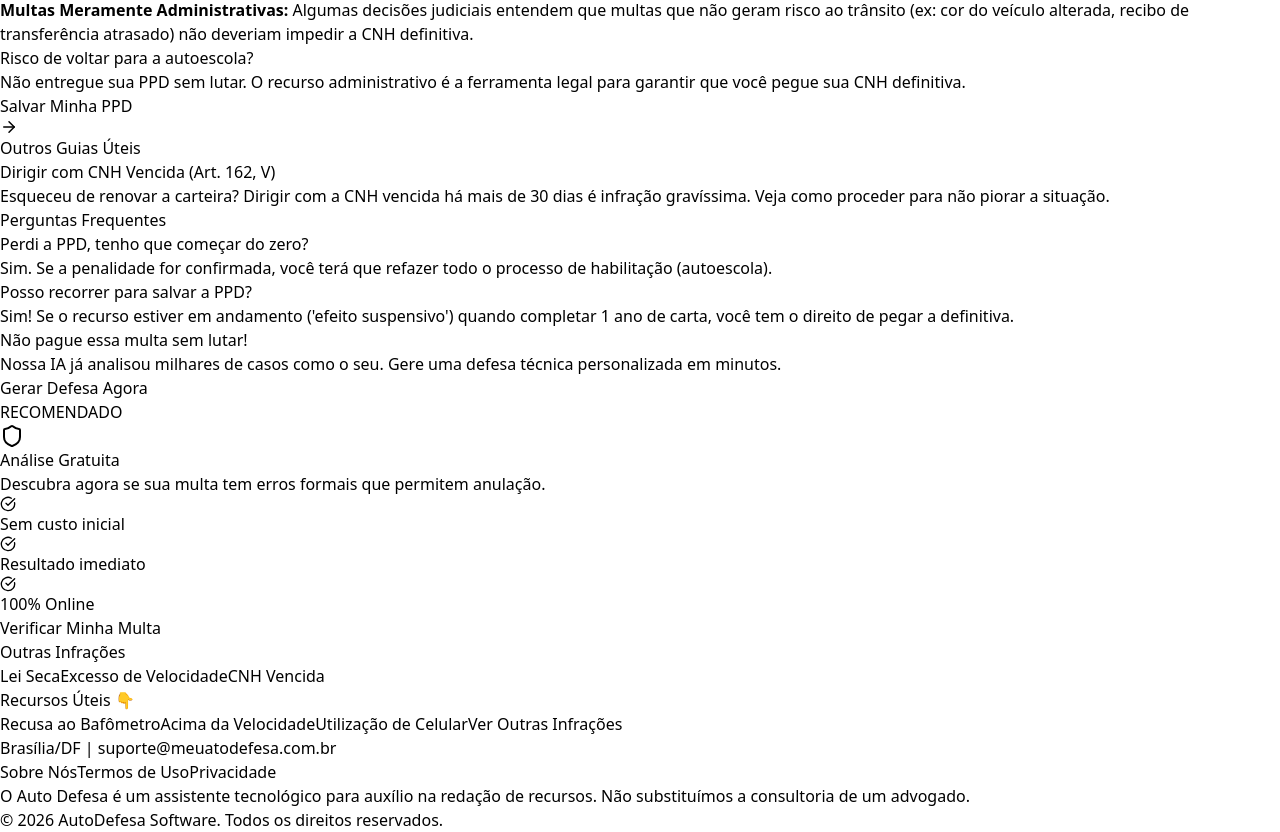
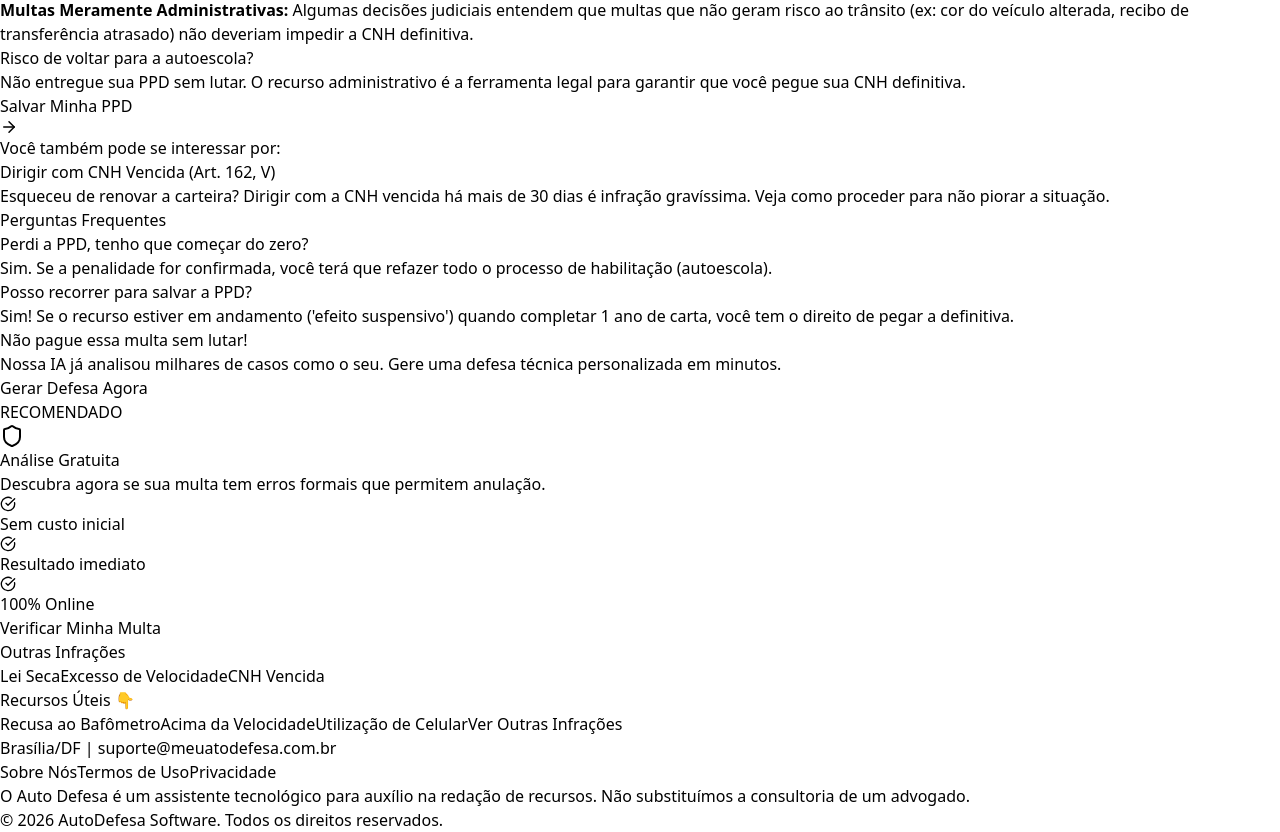
Before and after one commit to rodrigocvmd/auto-defesa, a React (Vite) app in the folder client/: page /ppd in a window 1280 px wide. Shown: the part 983-1815 px from the top of the page. Built offline with nearby package versions, Linux system fonts and the light colour scheme; no server answers.

Commit message:
style: rename related articles section title in ArticlePage

```diff
--- a/client/src/pages/ArticlePage.jsx
+++ b/client/src/pages/ArticlePage.jsx
@@ -113,7 +113,7 @@ const ArticlePage = ({ customSlug }) => {
 
             {/* Outros Guias Úteis */}
             <div className="mt-12 pt-12 border-t border-gray-100">
-              <h3 className="text-2xl font-bold text-gray-900 mb-6">Outros Guias Úteis</h3>
+              <h3 className="text-2xl font-bold text-gray-900 mb-6">Você também pode se interessar por:</h3>
               <div className="grid grid-cols-1 md:grid-cols-3 gap-6">
                 {articles
                   .filter(a => a.category === article.category && a.slug !== article.slug)
```
